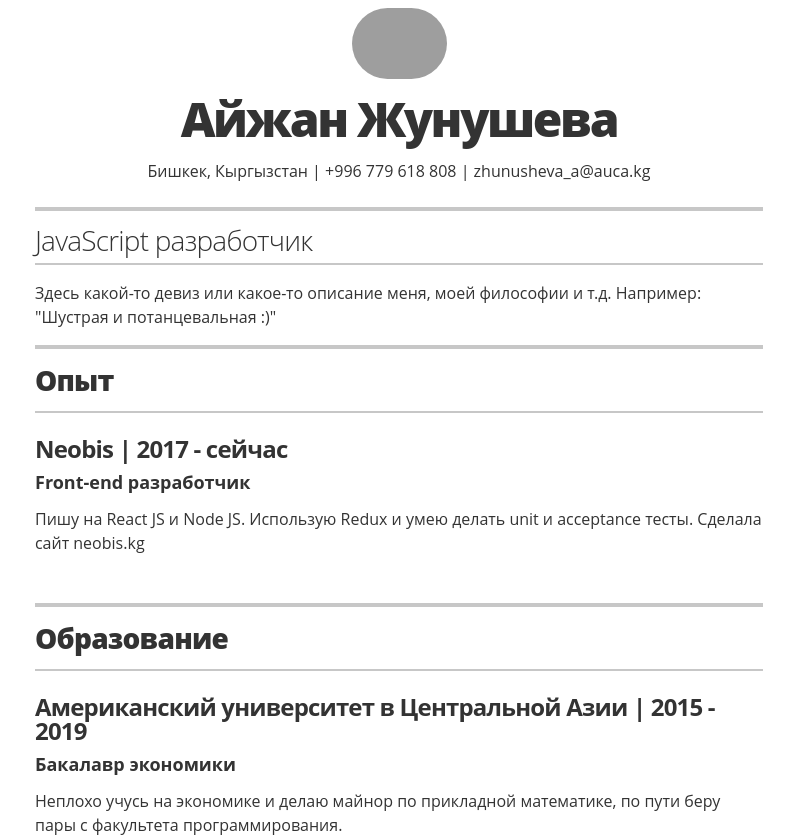
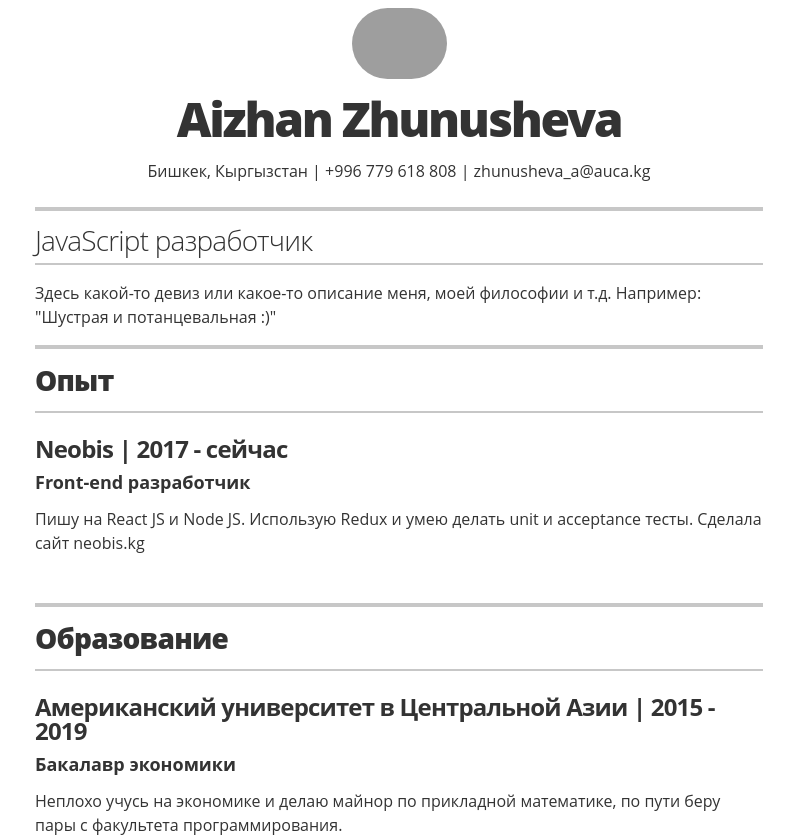
Before and after one commit to zhunusheva/russian-resume-template, a plain HTML site: page index.html in a window 1280 px wide. Shown: the top 840 px of the page, without its empty margins (241-1035 px from the left). Drawn offline with Linux system fonts and the light colour scheme; grey boxes are pictures that could not be loaded.

Commit message:
Update index.html

```diff
--- a/index.html
+++ b/index.html
@@ -12,7 +12,7 @@
     <div class="mainContacts">
         <img src="https://scontent.fala5-1.fna.fbcdn.net/v/t1.0-1/p480x480/13645127_1104649662933633_1323976997762920631_n.jpg?_nc_cat=110&_nc_ht=scontent.fala5-1.fna&oh=2c90e16b9789527dfa608fe55e8610e5&oe=5CB244A7"
              alt="Мое фото" class="photo">
-        <h1 class="fullName">Айжан Жунушева</h1>
+        <h1 class="fullName">Aizhan Zhunusheva</h1>
         <div class="address"><p>
             Бишкек, Кыргызстан | +996 779 618 808 | zhunusheva_a@auca.kg
         </p></div>
```
